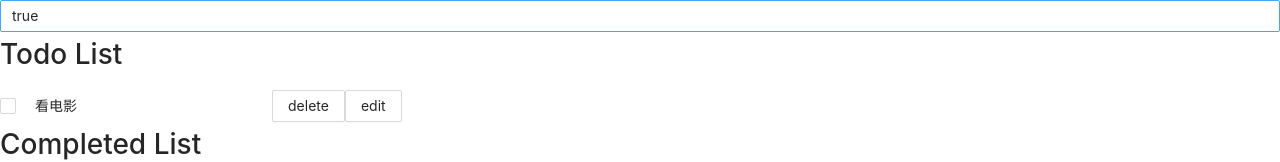
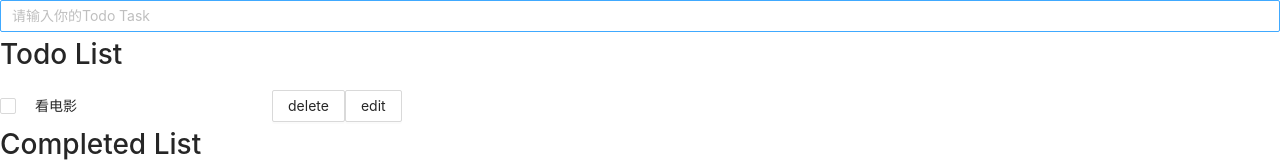
Before and after one commit to imsurewyp/demo-todolist, a React (Create React App) app: page / in a window 1280 px wide. Shown: the top 162 px of the page. Built offline with nearby package versions, Linux system fonts and the light colour scheme.

Commit message:
fix: clear input value when press enter for add task

```diff
--- a/src/App.js
+++ b/src/App.js
@@ -1,4 +1,3 @@
-// @import '~antd/dist/antd.css';
 import {useEffect, useState} from "react";
 import {TodoList} from "./TodoList";
 import {CompletedList} from "./CompletedList";
@@ -10,6 +9,7 @@ function App() {
     const [tasksList,setTaskList] = useState([{name:'学英语',state:true,id:1},{name:'看电影',state:false,id:2}])
     const [todoTasks,setTodoTasks] = useState([])
     const [completedTasks,setCompletedTasks] = useState([])
+    const [inputValue,setInputValue] = useState('')
 
     useEffect(()=>{
         setTodoTasks(tasksList.filter((task)=>task.state === false));
@@ -35,12 +35,14 @@ function App() {
         setTaskList([...todoTasks,...completedTasks]);
     }
     const addTask = (e)=>{
-        console.log(e)
+        e.preventDefault();
         const name = e.target.value;
         const newTodoTask = {name,state:false};
         setTaskList([...tasksList,newTodoTask]);
-        e.target.value='';
+        setInputValue('');
+
     }
+
     const editTodoTask = (e,index)=>{
         const taskName = e.target.value;
         todoTasks[index].name=taskName;
@@ -51,9 +53,12 @@ function App() {
         completedTasks[index].name=taskName;
         setTaskList([...todoTasks,...completedTasks]);
     }
+    const handleChange = (e)=>{
+        setInputValue(e.target.value)
+    }
   return (
     <div >
-      <Input placeholder="请输入你的Todo Task"  onPressEnter={addTask} value/>
+      <Input placeholder="请输入你的Todo Task"  onPressEnter={addTask} value={inputValue} onChange={handleChange}/>
       <h1>Todo List</h1>
       <TodoList todoTasks= {todoTasks}
                 toggleTodoTask={toggleTodoTask}
```
